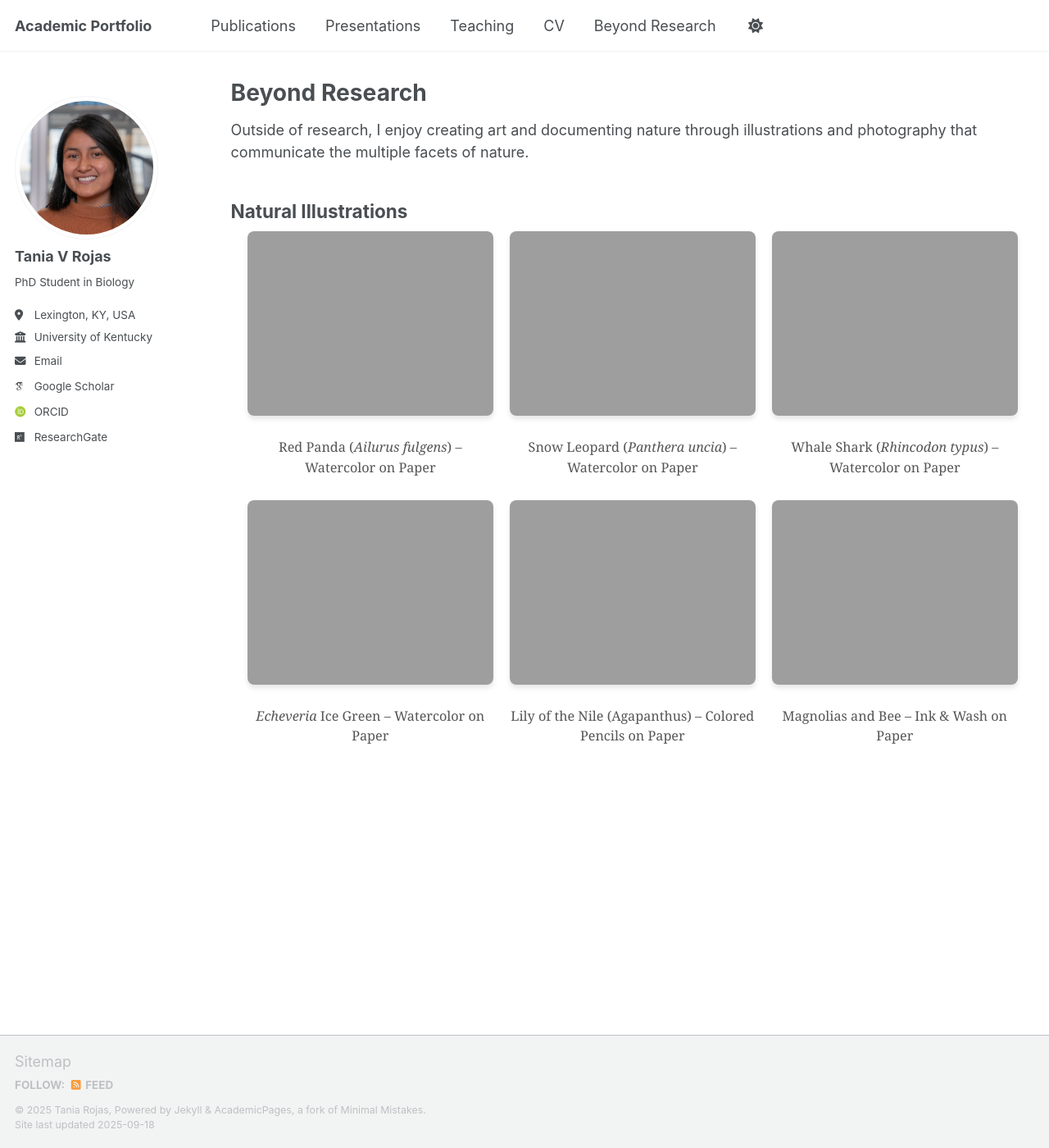
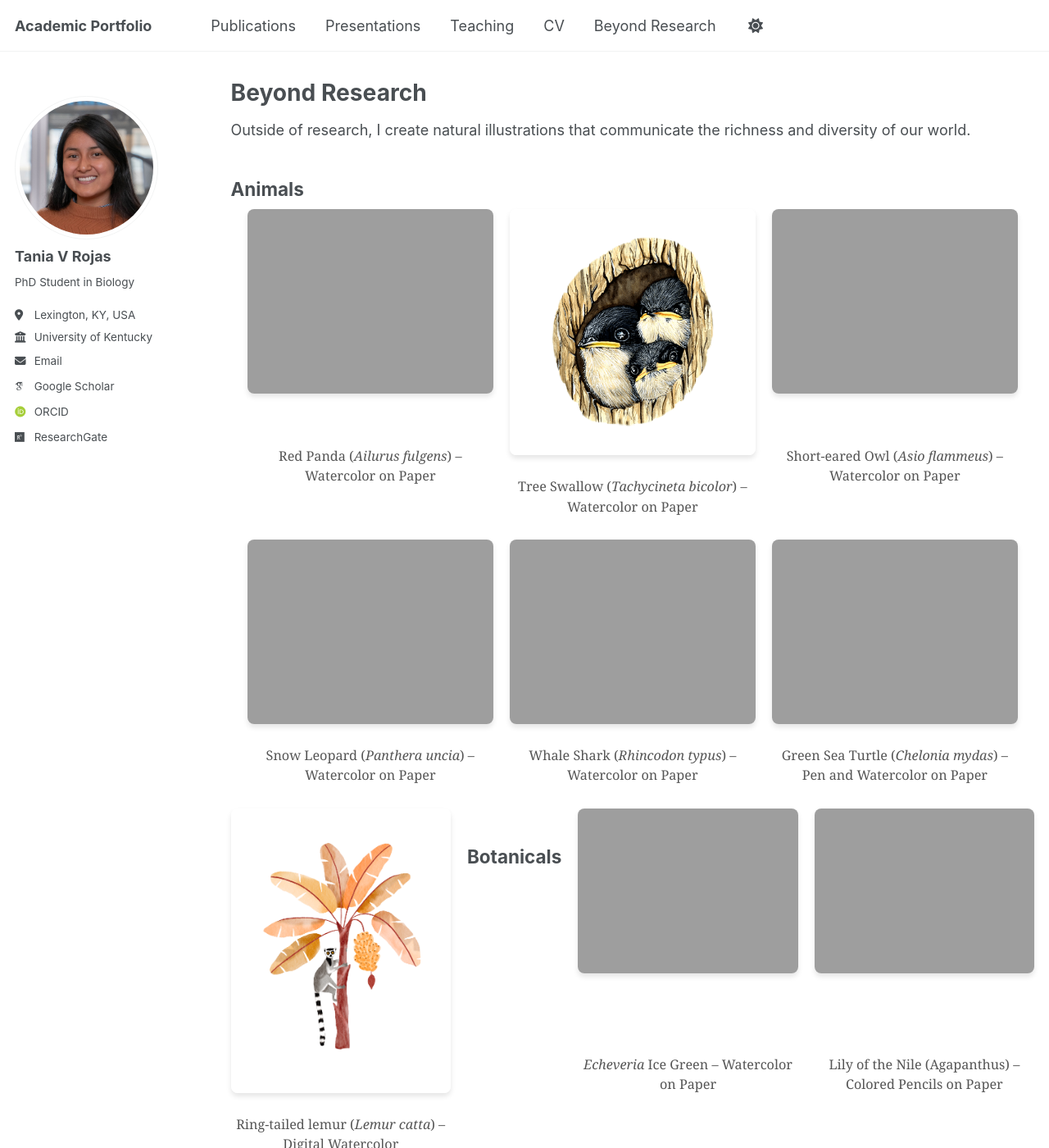
Before and after one commit to taniarojasc/taniarojasc.github.io, a Jekyll site: the page built from _pages/beyond-research.html, in a window 1280 px wide and 1400 px high. Shown: the whole window at 82% size. Built offline with Jekyll 4.4.1, drawn with Linux system fonts in a browser that asks for light colours; some web fonts are replaced; a script that is not in the unit is left out; some of the changed text lies outside the part shown.

Commit message:
Update beyond-research.html

```diff
--- a/_pages/beyond-research.html
+++ b/_pages/beyond-research.html
@@ -6,38 +6,69 @@ author_profile: true
 ---
 
 
-  <p>Outside of research, I enjoy creating art and documenting nature through illustrations and photography that communicate the multiple facets of nature.</p>
+  <p>Outside of research, I create natural illustrations that communicate the richness and diversity of our world.</p>
 
-  <h2>Natural Illustrations</h2>
+  <h2>Animals</h2>
   <div class="gallery">
     <figure>
-      <img src="https://taniarojasc.github.io/images/RedPanda_print.png" alt="red panda">
+      <img src="https://taniarojasc.github.io/images/artwork/red-panda-min.png" alt="red panda">
       <figcaption>Red Panda (<em>Ailurus fulgens</em>) – Watercolor on Paper</figcaption>
     </figure>
 
     <figure>
-      <img src="https://taniarojasc.github.io/images/SnowLeopard_print.png" alt="snow leopard">
+      <img src="https://taniarojasc.github.io/images/artwork/tree-swallows-bg-min.png" alt="red panda">
+      <figcaption>Tree Swallow (<em>Tachycineta bicolor</em>) – Watercolor on Paper</figcaption>
+    </figure>
+
+    <figure>
+      <img src="https://taniarojasc.github.io/images/artwork/short-eared-owl-bg-min.png">
+      <figcaption>Short-eared Owl (<em>Asio flammeus</em>) – Watercolor on Paper</figcaption>
+    </figure>
+
+    <figure>
+      <img src="https://taniarojasc.github.io/images/artwork/snow-leopard-min.png">
       <figcaption>Snow Leopard (<em>Panthera uncia</em>) – Watercolor on Paper</figcaption>
     </figure>
 
     <figure>
-      <img src="https://taniarojasc.github.io/images/tiburonballena_print.png" alt="whale shark">
+      <img src="https://taniarojasc.github.io/images/artwork/tiburon-ballena-min.png">
       <figcaption>Whale Shark (<em>Rhincodon typus</em>) – Watercolor on Paper</figcaption>
     </figure>
 
     <figure>
-      <img src="https://taniarojasc.github.io/images/suculenta-echeveria-ice-green.png" alt="echeveria">
+      <img src="https://taniarojasc.github.io/images/artwork/green-sea-turtle-bg-min.png">
+      <figcaption>Green Sea Turtle (<em>Chelonia mydas</em>) – Pen and Watercolor on Paper</figcaption>
+    </figure>
+
+    <figure>
+      <img src="https://taniarojasc.github.io/images/artwork/lemur-bg-min.png">
+      <figcaption>Ring-tailed lemur (<em>Lemur catta</em>) – Digital Watercolor</figcaption>
+    </figure>
+
+
+
+
+  <!-- Add more figures as needed -->
+
+<h2>Botanicals</h2>
+ <figure>
+      <img src="https://taniarojasc.github.io/images/artwork/echeveria-ice-green-bg-min.png">
       <figcaption><em>Echeveria</em> Ice Green – Watercolor on Paper</figcaption>
     </figure>
 
     <figure>
-      <img src="https://taniarojasc.github.io/images/agapanthus.png" alt="agapanto">
+      <img src="https://taniarojasc.github.io/images/artwork/agapanthus-bg-min.png">
       <figcaption>Lily of the Nile (Agapanthus) – Colored Pencils on Paper</figcaption>
     </figure>
 
      <figure>
-      <img src="https://taniarojasc.github.io/images/magnolias_ink&wash.png" alt="magnolia">
-      <figcaption>Magnolias and Bee – Ink & Wash on Paper</figcaption>
+      <img src="https://taniarojasc.github.io/images/artwork/magnolias-bg-min.png">
+      <figcaption>Magnolias and Bee – Pen and Watercolor on Paper</figcaption>
+    </figure>
+
+    <figure>
+      <img src="https://taniarojasc.github.io/images/artwork/lotus-bg-min.png">
+      <figcaption>Lotus Flower (<em>Nelumbo nucifera</em>) – Watercolor on Paper</figcaption>
     </figure>
 
     <!-- Add more figures as needed -->
```
